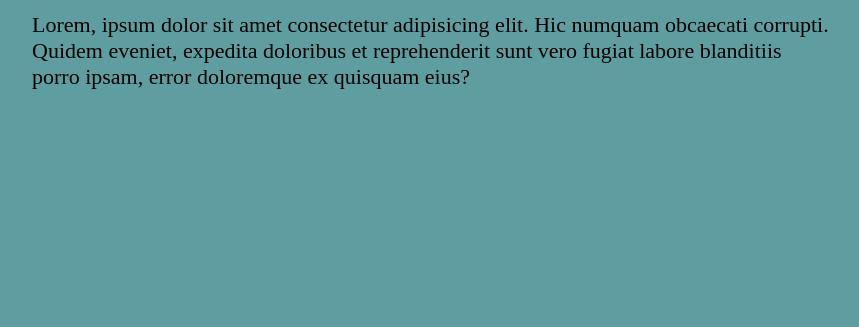
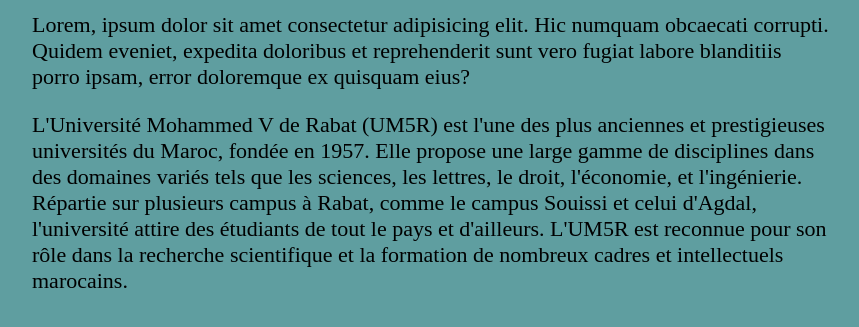
Before and after one commit to adilhilmani/site-git, a plain HTML site: page index.html in a window 1280 px wide. Shown: the part 113-440 px from the top of the page, without its empty margins (208-1067 px from the left). Drawn offline with Linux system fonts and the light colour scheme.

Commit message:
ajout d un paragraphe dans index.html

```diff
--- a/index.html
+++ b/index.html
@@ -13,6 +13,8 @@
     <p>Lorem, ipsum dolor sit amet consectetur adipisicing elit. Hic numquam obcaecati corrupti. Quidem eveniet,
         expedita doloribus et reprehenderit sunt vero fugiat labore blanditiis porro ipsam, error doloremque ex quisquam
         eius?</p>
+
+    <p>L'Université Mohammed V de Rabat (UM5R) est l'une des plus anciennes et prestigieuses universités du Maroc, fondée en 1957. Elle propose une large gamme de disciplines dans des domaines variés tels que les sciences, les lettres, le droit, l'économie, et l'ingénierie. Répartie sur plusieurs campus à Rabat, comme le campus Souissi et celui d'Agdal, l'université attire des étudiants de tout le pays et d'ailleurs. L'UM5R est reconnue pour son rôle dans la recherche scientifique et la formation de nombreux cadres et intellectuels marocains.</p>
 </body>
 
 </html>
```
